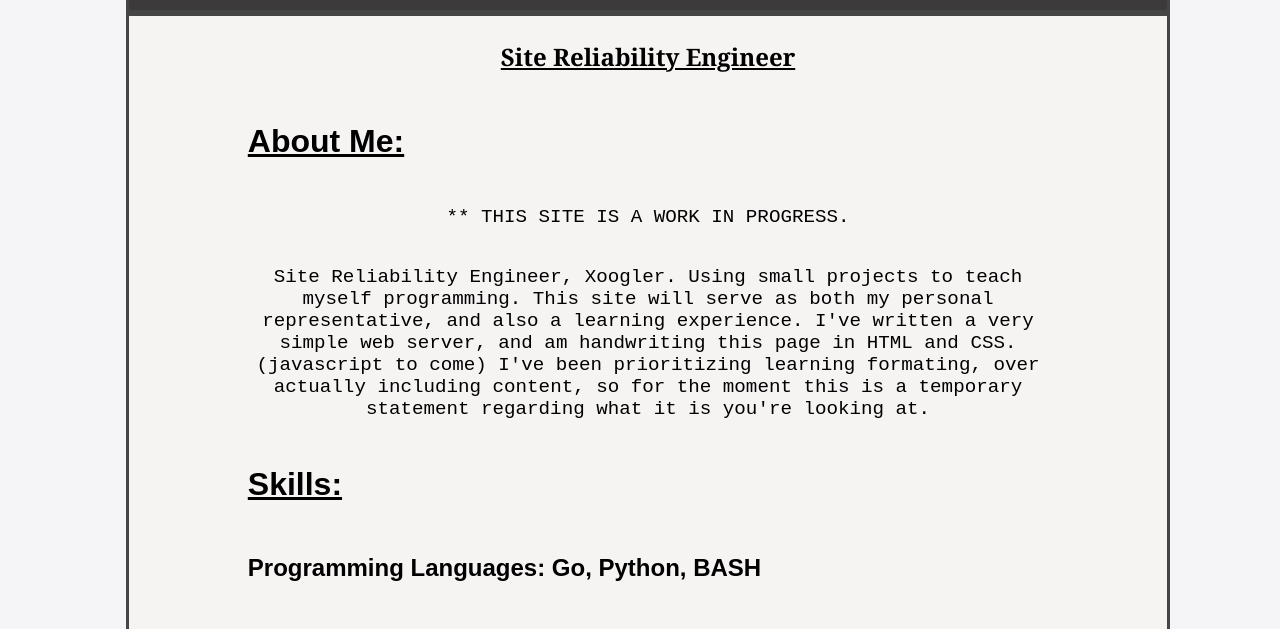
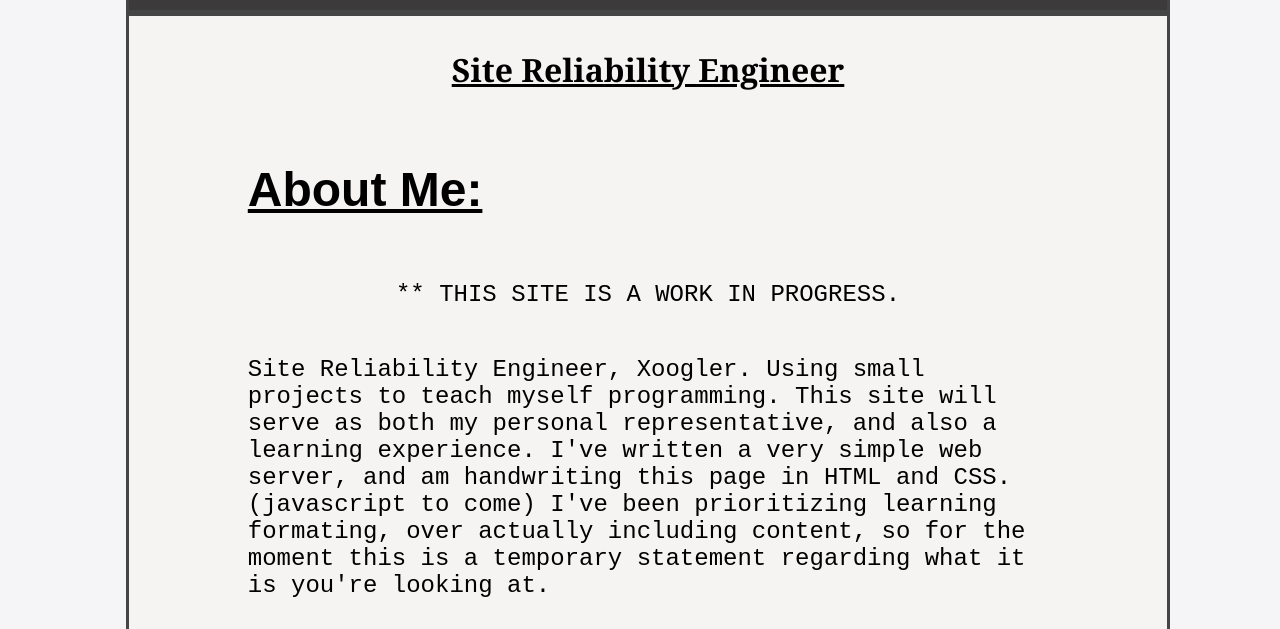
Before and after one commit to jeanhaley32/jeanhaley32.github.io, a plain HTML site: page index.html in a window 1280 px wide. Shown: the part 162-791 px from the top of the page. Drawn offline with Linux system fonts and the light colour scheme.

Commit message:
removed errant link, fixed text formatting.

```diff
--- a/index.html
+++ b/index.html
@@ -23,7 +23,7 @@
     <h3 id="job-title">Site Reliability Engineer</h3>
     <h2 id="section">About Me:</h2>
 
-    <p>
+    <p id=aligncenter>
       ** THIS SITE IS A WORK IN PROGRESS.
     </p>
     <p>
@@ -147,21 +147,19 @@
         </div>
       </div>
     </div>
-  </div>
-
-    <a href="https://alvarotrigo.com/blog/create-a-slider-with-pure-CSS/" target="_blank" class="read-article">
-      Read the article 👉
-    </a>
+    </div>
     <!--Carousel End-->
 
     <!--Contact Start-->
     <h2 id="section"> Contact </h2>
+      <div id="aligncenter">
       <p>
         Feel free to contact me at <a href="mailto:jean@haley.nyc">jean@haley.nyc</a> or follow me on:
         <a href="https://github.com/jeanhaley32" target="_blank">GitHub</a>,
         <a href="https://www.linkedin.com/in/jean-haley-39811237/" target="_blank">LinkedIn</a>
       </p>
       <p>Thank you for visiting my page!</p>
+      </div>
     </div>
     <!--Contact End-->
 
--- a/styles/style.css
+++ b/styles/style.css
@@ -8,22 +8,24 @@ html, body{
   }
   /* Typography */
 h1 {
-  font-size: clamp(1.5rem, 7vw, 3rem);
+  font-size: clamp(1.5rem, 8vw, 4rem);
   text-align: left;
 }
 h2{
-  font-size: clamp(1.3rem, 5vw, 2rem);
+  font-size: clamp(1.3rem, 5vw, 3rem);
   text-align: left;
 }
 h3 {
-  font-size: clamp(1rem, 3vw, 1.5rem);
+  font-size: clamp(1rem, 3vw, 2rem);
   text-align: left;
 }
 
 p {
-  font-size: clamp(.5rem, 2vw, 1.20rem);
+  font-size: clamp(.5rem, 2vw, 1.5rem);
+  font-family: 'Courier New', Courier, monospace;
+}
+#aligncenter  {
   text-align: center;
-  font-family: 'Courier New', Courier, monospace;
 }
 
 /* Links */
```
